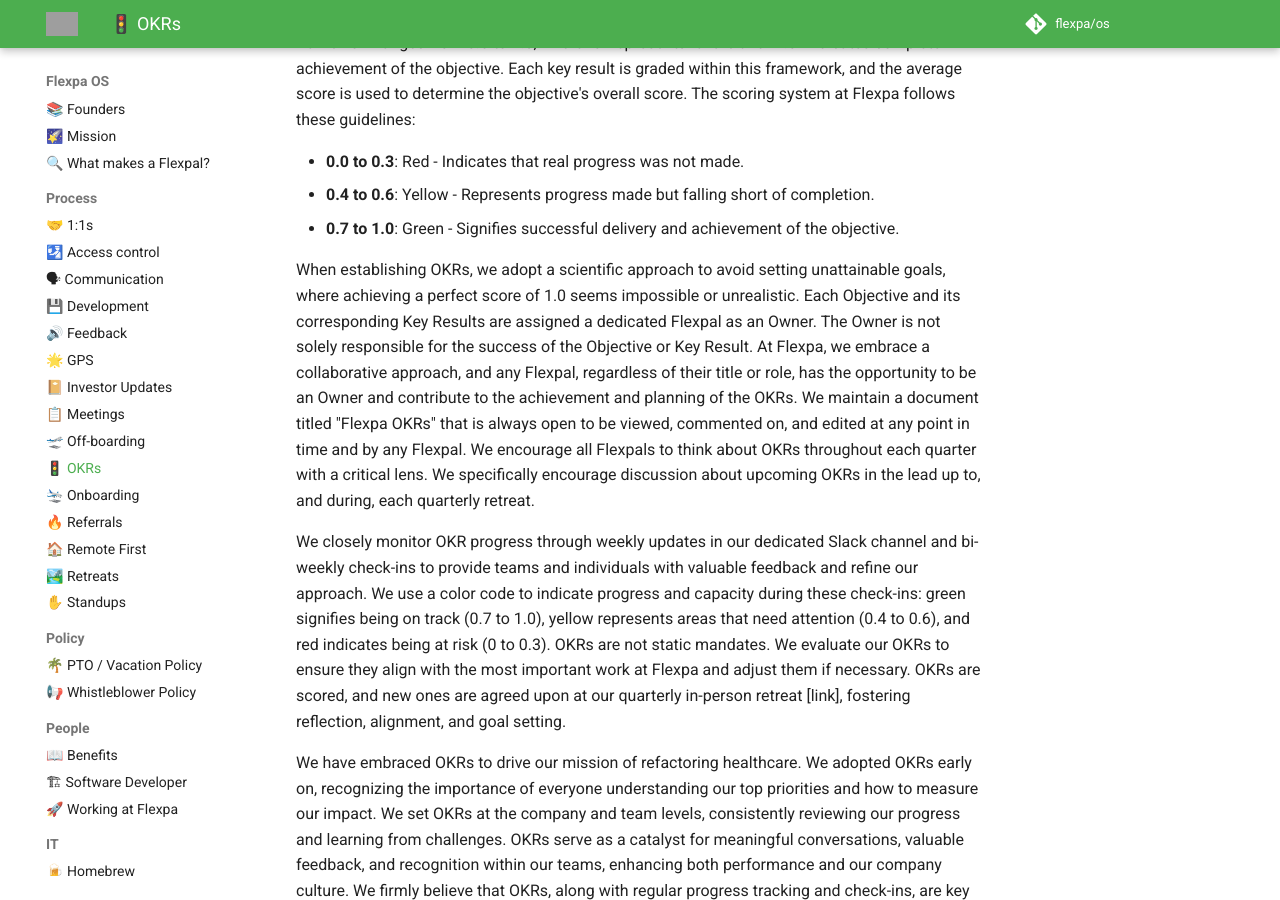
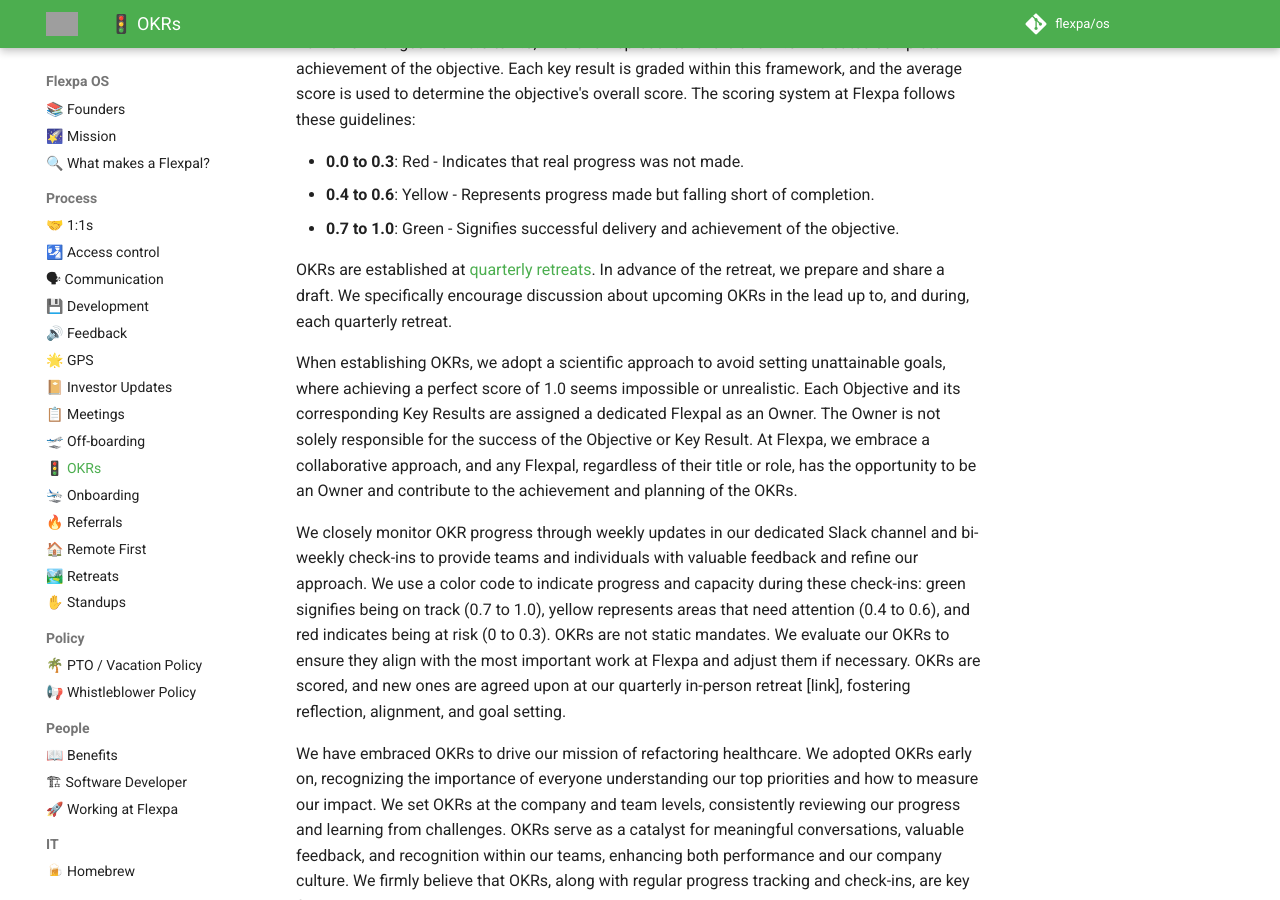
Before and after one commit to flexpa/os, an MkDocs documentation site: the page built from docs/process/okrs.md, in a window 1280 px wide and 900 px high, scrolled down 834 px. Built offline with MkDocs 1.6.1 and Material for MkDocs 9.7.7, drawn with Linux system fonts in a browser that asks for light colours; comment, search, counter and statistics services are not loaded; grey boxes are pictures that could not be loaded.

Commit message:
rewords based on Josh feedback

```diff
--- a/docs/process/okrs.md
+++ b/docs/process/okrs.md
@@ -18,7 +18,9 @@
 * **0.4 to 0.6**: Yellow - Represents progress made but falling short of completion.
 * **0.7 to 1.0**: Green - Signifies successful delivery and achievement of the objective.
 
-When establishing OKRs, we adopt a scientific approach to avoid setting unattainable goals, where achieving a perfect score of 1.0 seems impossible or unrealistic. Each Objective and its corresponding Key Results are assigned a dedicated Flexpal as an Owner. The Owner is not solely responsible for the success of the Objective or Key Result. At Flexpa, we embrace a collaborative approach, and any Flexpal, regardless of their title or role, has the opportunity to be an Owner and contribute to the achievement and planning of the OKRs. We maintain a document titled "Flexpa OKRs" that is always open to be viewed, commented on, and edited at any point in time and by any Flexpal. We encourage all Flexpals to think about OKRs throughout each quarter with a critical lens. We specifically encourage discussion about upcoming OKRs in the lead up to, and during, each quarterly retreat.
+OKRs are established at [quarterly retreats](./retreats.md). In advance of the retreat, we prepare and share a draft. We specifically encourage discussion about upcoming OKRs in the lead up to, and during, each quarterly retreat.
+
+When establishing OKRs, we adopt a scientific approach to avoid setting unattainable goals, where achieving a perfect score of 1.0 seems impossible or unrealistic. Each Objective and its corresponding Key Results are assigned a dedicated Flexpal as an Owner. The Owner is not solely responsible for the success of the Objective or Key Result. At Flexpa, we embrace a collaborative approach, and any Flexpal, regardless of their title or role, has the opportunity to be an Owner and contribute to the achievement and planning of the OKRs.
 
 We closely monitor OKR progress through weekly updates in our dedicated Slack channel and bi-weekly check-ins to provide teams and individuals with valuable feedback and refine our approach. We use a color code to indicate progress and capacity during these check-ins: green signifies being on track (0.7 to 1.0), yellow represents areas that need attention (0.4 to 0.6), and red indicates being at risk (0 to 0.3). OKRs are not static mandates. We evaluate our OKRs to ensure they align with the most important work at Flexpa and adjust them if necessary. OKRs are scored, and new ones are agreed upon at our quarterly in-person retreat [link], fostering reflection, alignment, and goal setting.
 
```
